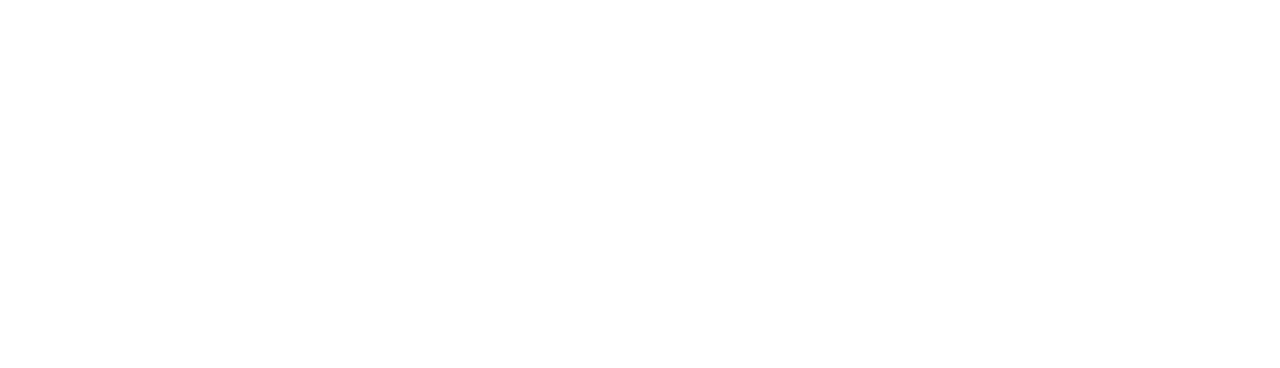
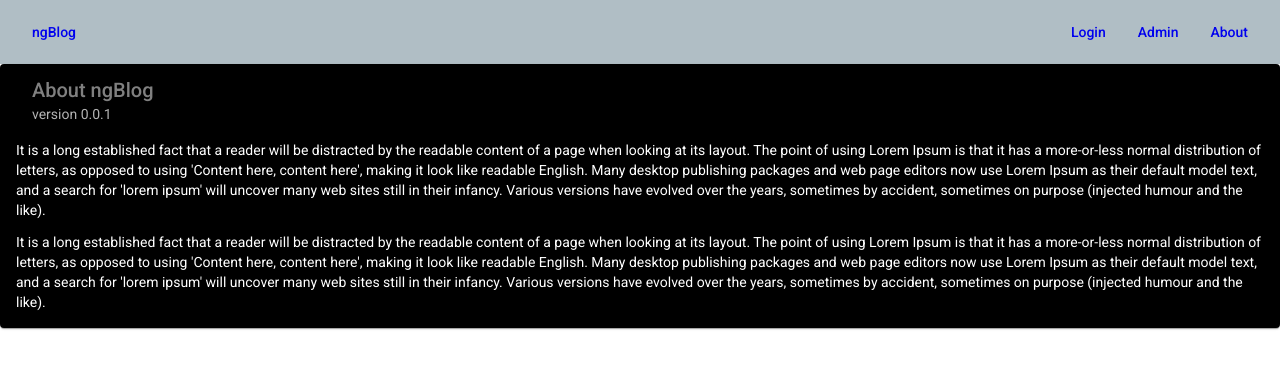
Before and after one commit to ConxiCR/angularBlog, an Angular app: page /about in a window 1280 px wide. Shown: the top 368 px of the page. Built offline with nearby package versions, Linux system fonts and the light colour scheme.

Commit message:
generate about component
Signed-off-by: ConxiCr <conxicr@hotmail.com>

```diff
--- a/src/app/app-routing.module.ts
+++ b/src/app/app-routing.module.ts
@@ -6,6 +6,7 @@
   { path: '', redirectTo: '/home', pathMatch: 'full'},
   { path: 'home', loadChildren: () => import('./components/pages/home/home.module').then(m => m.HomeModule) },
   { path: 'post/:id', component: PostComponent },
+  { path: 'about', loadChildren: () => import('./components/pages/about/about.module').then(m => m.AboutModule) },
 ];
 
 @NgModule({
--- /dev/null
+++ b/src/app/components/pages/about/about-routing.module.ts
@@ -0,0 +1,11 @@
+import { NgModule } from '@angular/core';
+import { RouterModule, Routes } from '@angular/router';
+import { AboutComponent } from './about.component';
+
+const routes: Routes = [{ path: '', component: AboutComponent }];
+
+@NgModule({
+  imports: [RouterModule.forChild(routes)],
+  exports: [RouterModule]
+})
+export class AboutRoutingModule { }
--- /dev/null
+++ b/src/app/components/pages/about/about.component.html
@@ -0,0 +1,11 @@
+<mat-card class="card-about">
+    <mat-card-header>
+        <mat-card-title>About ngBlog</mat-card-title>
+        <mat-card-subtitle>version 0.0.1</mat-card-subtitle>
+    </mat-card-header>
+    <!--<img matCardImage src="Card wide image source">-->
+    <mat-card-content>
+        <p>It is a long established fact that a reader will be distracted by the readable content of a page when looking at its layout. The point of using Lorem Ipsum is that it has a more-or-less normal distribution of letters, as opposed to using 'Content here, content here', making it look like readable English. Many desktop publishing packages and web page editors now use Lorem Ipsum as their default model text, and a search for 'lorem ipsum' will uncover many web sites still in their infancy. Various versions have evolved over the years, sometimes by accident, sometimes on purpose (injected humour and the like).</p>
+        <p>It is a long established fact that a reader will be distracted by the readable content of a page when looking at its layout. The point of using Lorem Ipsum is that it has a more-or-less normal distribution of letters, as opposed to using 'Content here, content here', making it look like readable English. Many desktop publishing packages and web page editors now use Lorem Ipsum as their default model text, and a search for 'lorem ipsum' will uncover many web sites still in their infancy. Various versions have evolved over the years, sometimes by accident, sometimes on purpose (injected humour and the like).</p>
+    </mat-card-content>
+</mat-card>
--- /dev/null
+++ b/src/app/components/pages/about/about.component.scss
@@ -0,0 +1,9 @@
+.card-about{
+    background: #000;
+    color: #fff;
+    height: 1;
+    mat-card-title{
+        color: gray;
+    }
+
+}
--- /dev/null
+++ b/src/app/components/pages/about/about.component.ts
@@ -0,0 +1,15 @@
+import { Component, OnInit } from '@angular/core';
+
+@Component({
+  selector: 'app-about',
+  templateUrl: './about.component.html',
+  styleUrls: ['./about.component.scss']
+})
+export class AboutComponent implements OnInit {
+
+  constructor() { }
+
+  ngOnInit(): void {
+  }
+
+}
--- a/src/app/material.module.ts
+++ b/src/app/material.module.ts
@@ -7,7 +7,7 @@
 import { MatIconModule } from '@angular/material/icon';
 import { MatSidenavModule } from '@angular/material/sidenav';
 import { MatListModule } from '@angular/material/list';
-import { ToolbarComponent } from './shared/components/toolbar/toolbar.component';
+
 
 const myModule = [
   MatCardModule,
@@ -20,9 +20,7 @@
 ];
 
 @NgModule({
-  declarations: [
-    ToolbarComponent
-  ],
+  declarations: [],
   imports: [CommonModule, myModule],
   exports: [myModule]
 })
```
Also changed, not shown: src/app/components/pages/about/about.module.ts (added, +19 -0 lines), 1 other file (tests, documents, lock files or other folders).
